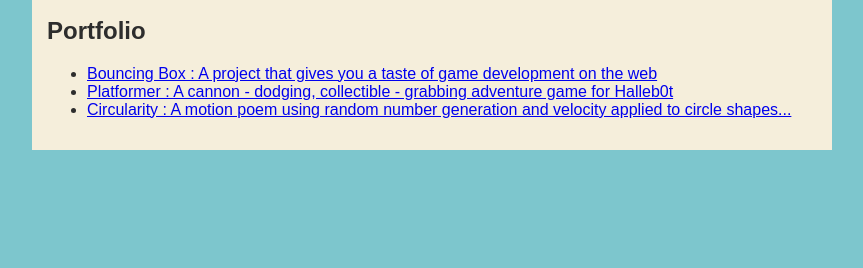
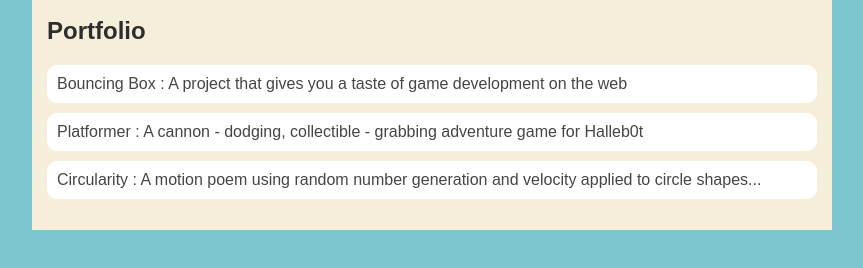
Before and after one commit to shakurgabriel/shakurgabriel.github.io, a plain HTML site: page index.html in a window 1280 px wide. Shown: the part 224-492 px from the top of the page, without its empty margins (208-1071 px from the left). Drawn offline with nearby package versions, Linux system fonts and the light colour scheme.

Commit message:
Update index.html

```diff
--- a/index.html
+++ b/index.html
@@ -47,19 +47,31 @@
                 background: rgb(245, 238, 219);
                 display: flex;
             }
-            .sidebar {
-                margin-right: 25px;
-                padding: 10px;
-            }
-            .sidebar img {
-                width: 200px;
-            }
             .content {
                 flex: 1;
                 padding: 15px;
             }
-            .interests header {
-                font-size: 1.25em;
+                 /* portfolio styles */
+            #portfolio {
+                list-style-type: none;
+                padding-left: 0;
+            }
+
+
+            #portfolio li {
+                background: #fff;
+                padding: 10px;
+                border-radius: 10px;
+                margin-bottom: 10px;
+            }
+
+            #portfolio li:hover {
+                background: #eee;
+            }
+
+            #portfolio a {
+                text-decoration: none;
+                color: #454545;
             }
         </style>
         <title>Shakur website</title>
```
